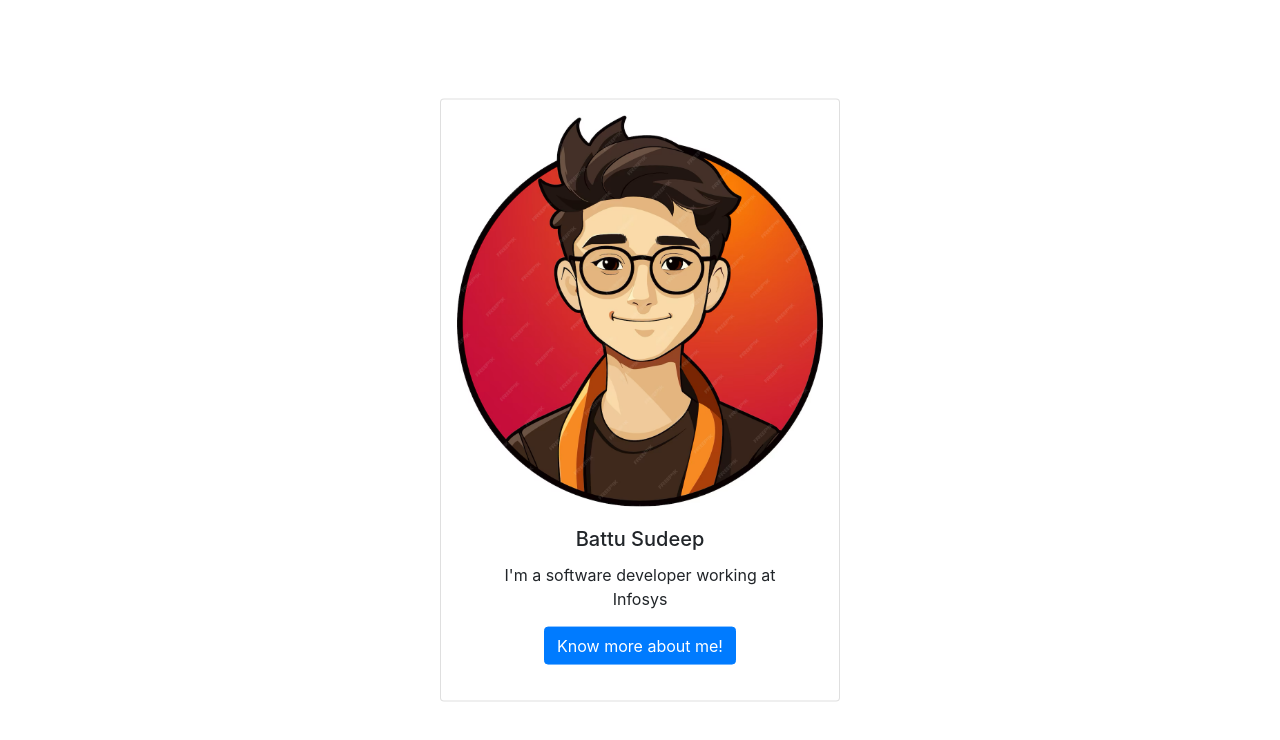
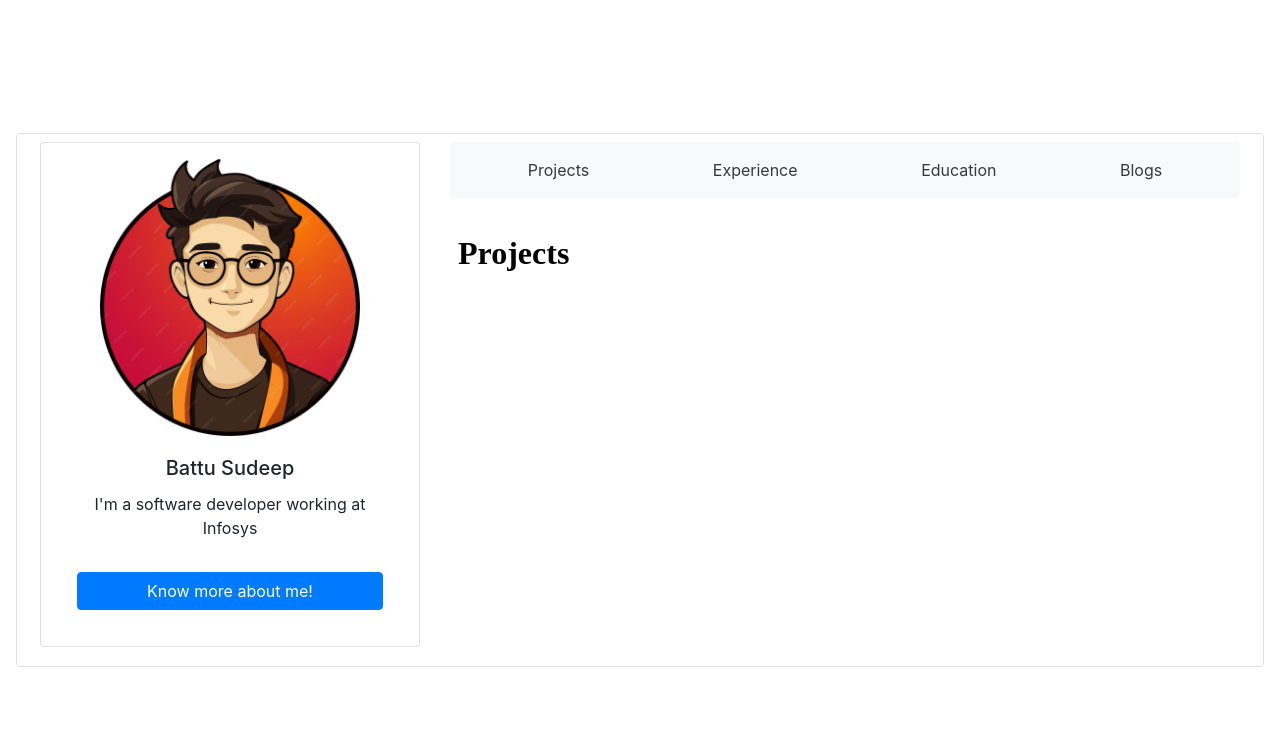
Before and after one commit to Sudeepvicky/Website, a plain HTML site: page index.html in a window 1280 px wide. Drawn offline with nearby package versions, Linux system fonts and the light colour scheme.

Commit message:
content added

```diff
--- a/index.html
+++ b/index.html
@@ -7,18 +7,72 @@
     <link rel="stylesheet" href="https://cdn.jsdelivr.net/npm/bootstrap@4.1.3/dist/css/bootstrap.min.css" integrity="sha384-MCw98/SFnGE8fJT3GXwEOngsV7Zt27NXFoaoApmYm81iuXoPkFOJwJ8ERdknLPMO" crossorigin="anonymous">
 
     <title>Battu Sudeep</title>
+    <style>
+      /* Make the container-fluid div take full viewport height */
+      .full-height {
+        min-height: 100vh;
+      }
+      .iframe-container {
+        position: relative;
+        width: 100%;
+        padding-top: 56.25%; /* Aspect ratio 16:9 */
+      }
+      .iframe-container iframe {
+        position: absolute;
+        top: 0;
+        left: 0;
+        width: 100%;
+        height: 100%;
+        border: 0;
+      }
+    </style>
+    <script>
+      // Function to update iframe src
+      function loadPage(page) {
+        document.getElementById("content-frame").src = page;
+      }
+    </script>
   </head>
   <body>
-        <div style="text-align: center;position: absolute;left: 50%; top: 50%;transform: translate(-50%,-50%);">
-            <div class="card p-3" style="width: 25rem;">
-                <img class="card-img-top" src="Assets/profile.png" alt="Card image cap">
-                <div class="card-body">
-                <h5 class="card-title">Battu Sudeep</h5>
-                <p class="card-text">I'm a software developer working at Infosys</p>
-                <a href="#" class="btn btn-primary">Know more about me!</a>
-                </div>
+    <!-- Outer div with full height -->
+    <div class="container-fluid p-3 full-height d-flex align-items-center justify-content-center">
+      <!-- Profile Information -->
+      <div class="row border rounded p-2 w-100">
+        <!-- Profile Card -->
+        <div class="col-lg-4 col-md-6">
+          <div class="card p-3">
+            <div class="text-center">
+              <img src="Assets/profile.png" alt="Card image cap" class="img-fluid" style="width: 75%;">
             </div>
+            <div class="card-body text-center">
+              <h5 class="card-title">Battu Sudeep</h5>
+              <p class="card-text">I'm a software developer working at Infosys</p>
+              <a href="#" class="btn btn-primary w-100 mt-3">Know more about me!</a>
+            </div>
+          </div>
         </div>
 
+        <!-- Replaced Navbar with Div -->
+        <div class="col-lg-8 col-md-6">
+          <div class="bg-light rounded p-3">
+            <ul class="list-unstyled d-flex justify-content-around mb-0">
+              <li><a href="#" class="text-dark" onclick="loadPage('projects.html')">Projects</a></li>
+              <li><a href="#" class="text-dark" onclick="loadPage('experience.html')">Experience</a></li>
+              <li><a href="#" class="text-dark" onclick="loadPage('education.html')">Education</a></li>
+              <li><a href="#" class="text-dark" onclick="loadPage('blogs.html')">Blogs</a></li>
+            </ul>
+          </div>
+
+          <!-- HTML File Viewer -->
+          <div class="iframe-container mt-3">
+            <iframe id="content-frame" src="projects.html" title="HTML File Viewer"></iframe>
+          </div>
+        </div>
+      </div>
+    </div>
+
+    <script src="https://code.jquery.com/jquery-3.3.1.slim.min.js" integrity="sha384-q8i/X+965DzO0rT7abK41JStQIAqVgRVzpbzo5smXKp4YfRvH+8abtTE1Pi6jizo" crossorigin="anonymous"></script>
+    <script src="https://cdn.jsdelivr.net/npm/popper.js@1.14.3/dist/umd/popper.min.js" integrity="sha384-ZMP7rVo3mIykV+2+9J3UJ46jBkHytz3lpbjzUbxDGMlQr7xE2pHtAz8GELjYZtF" crossorigin="anonymous"></script>
+    <script src="https://cdn.jsdelivr.net/npm/bootstrap@4.1.3/dist/js/bootstrap.min.js" integrity="sha384-ChfqqxuZUCnJSK3+MXmPNIyE6ZbWh2IMqE241rYiqJxyMiZ6OW/JmZQ5stwEULTy" crossorigin="anonymous"></script>
   </body>
 </html>
--- /dev/null
+++ b/projects.html
@@ -0,0 +1,11 @@
+<!DOCTYPE html>
+<html lang="en">
+<head>
+    <meta charset="UTF-8">
+    <meta name="viewport" content="width=device-width, initial-scale=1.0">
+    <title>Projects</title>
+</head>
+<body>
+    <h1>Projects</h1>
+</body>
+</html>
```
Also changed, not shown: blogs.html (added, +11 -0 lines), education.html (added, +11 -0 lines), experience.html (added, +11 -0 lines).
